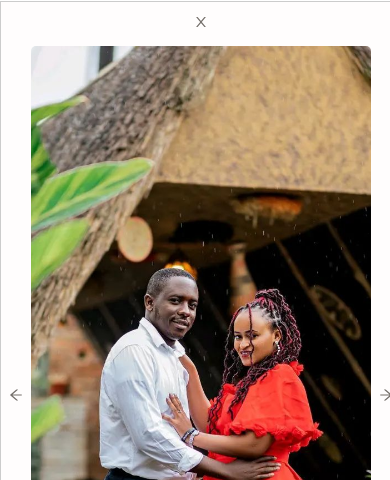
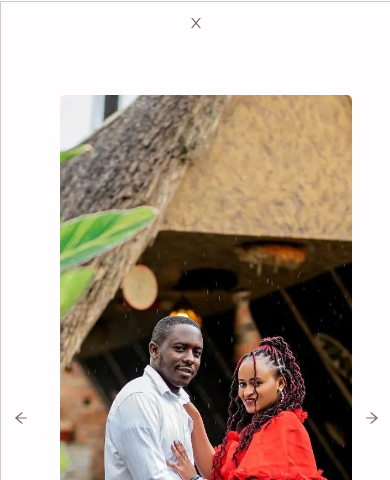
Before and after one commit to IsabelNzioka/D-M-Photography-website, a React (Create React App) app: page /wedding in a window 390 px wide. Both pictures are taken after a click on the element 95 px from the left and 298 px from the top of the page. Shown: the top 480 px of the page. Built offline with nearby package versions, Linux system fonts and the light colour scheme; grey boxes are pictures that could not be loaded.

Commit message:
wedding grids

```diff
--- a/src/components/Weddings/Weddings.js
+++ b/src/components/Weddings/Weddings.js
@@ -51,6 +51,7 @@ const Weddings = () => {
               src={weddingdata[slideNumber].image}
               alt={weddingdata[slideNumber].alt}
             />
+            {/* <h1>HI</h1> */}
           </div>
         </Modal>
       )}
--- a/src/containers/Modal/Modal.css
+++ b/src/containers/Modal/Modal.css
@@ -12,40 +12,15 @@
   transition: all 0.3s ease-out;
 
   display: grid;
-  grid-template-columns: 30px 1fr 30px;
+  /* grid-template-columns: 30px 1fr 30px; */
+  grid-template-columns: repeat(20, 1fr);
   grid-template-rows: repeat(19, 5.5vh);
   /* align-items: center; */
 }
 
-@media only screen and (max-width: 1000px) {
-  .Modal {
-    left: 20%;
-  }
-}
-@media only screen and (max-width: 900px) {
-  .Modal {
-    left: 15%;
-  }
-}
-
-@media only screen and (max-width: 800px) {
-  .Modal {
-    grid-template-columns: 35px 1fr 35px;
-    grid-template-rows: repeat(19, 5.2vh);
-    left: 0%;
-    height: 100%;
-    min-width: 400px;
-  }
-}
-
-@media only screen and (max-width: 670px) {
-  .Modal {
-    grid-template-columns: 30px 1fr 30px;
-    grid-template-rows: repeat(19, 5.2vh);
-    left: 0%;
-    height: 100%;
-    min-width: 400px;
-  }
+.Modalbottom {
+  grid-column: 1 / span -1;
+  grid-row: 18 / span 1;
 }
 
 .CloseBtn {
@@ -53,7 +28,7 @@
   cursor: pointer;
   opacity: 0.6;
 
-  grid-column: 2 / span 1;
+  grid-column: 3 / span 16;
   grid-row: 1 / span 1;
   align-self: center;
 }
@@ -63,7 +38,7 @@
   opacity: 0.6;
   /* background-color: rgb(214, 48, 145); */
 
-  grid-column: 3/ -1;
+  grid-column: 19/ -1;
   grid-row: 1 / span 18;
   align-self: center;
 }
@@ -73,21 +48,103 @@
   opacity: 0.6;
   /* background-color: rgb(214, 48, 145); */
 
-  grid-column: 1 / span 1;
+  grid-column: 1 / span 2;
   grid-row: 1 / span 18;
   align-self: center;
-}
-
-.Modalbottom {
-  grid-column: 1 / span -1;
-  grid-row: 18 / span 1;
 }
 
 .CurrentImage {
   /* background-color: rgb(228, 218, 82); */
 
-  grid-column: 2 / span 1;
+  grid-column: 3 / span 16;
   grid-row: 2 / span 17;
+}
+
+/* ////////////////            GRID */
+
+@media only screen and (max-width: 1100px) {
+  .Modal {
+    /* left: 20%; */
+    left: calc(50% - 400px);
+  }
+}
+@media only screen and (max-width: 900px) {
+  .Modal {
+    /* left: 15%; */
+  }
+}
+
+@media only screen and (max-width: 800px) {
+  .Modal {
+    /* grid-template-columns: 35px 1fr 35px; */
+    /* grid-template-rows: repeat(19, 5.2vh); */
+
+    /* grid-template-columns: repeat(10, 1fr); */
+    /* left: 0%; */
+    height: 100%;
+    width: 100%;
+    left: 0%;
+    /* left: calc(50% - 400px); */
+    /* min-width: 400px; */
+  }
+
+  /* ///////////////////// */
+
+  .CloseBtn {
+    /* background-color: chartreuse; */
+    cursor: pointer;
+    opacity: 0.6;
+
+    grid-column: 3 / span 16;
+    grid-row: 1 / span 1;
+    align-self: center;
+  }
+
+  .NextSlide {
+    cursor: pointer;
+    opacity: 0.6;
+    /* background-color: rgb(214, 48, 145); */
+
+    grid-column: 19/ -1;
+    grid-row: 1 / span 18;
+    align-self: center;
+  }
+
+  .PrevSlide {
+    cursor: pointer;
+    opacity: 0.6;
+    /* background-color: rgb(214, 48, 145); */
+
+    grid-column: 1 / span 2;
+    grid-row: 1 / span 18;
+    align-self: center;
+  }
+
+  .CurrentImage {
+    /* background-color: rgb(228, 218, 82); */
+
+    grid-column: 4 / span 15;
+    grid-row: 3 / span 16;
+  }
+
+  /* /////////////////////////// */
+}
+
+@media only screen and (max-width: 670px) {
+  /* .Modal {
+    grid-template-columns: 30px 1fr 30px;
+    grid-template-rows: repeat(19, 5.2vh);
+    left: 0%;
+    height: 100%;
+    min-width: 400px;
+  } */
+
+  .CurrentImage {
+    /* background-color: rgb(228, 218, 82);
+
+    grid-column: 2 / span 1;
+    grid-row: 2 / span 17; */
+  }
 }
 
 .CloseBtn:hover,
```
